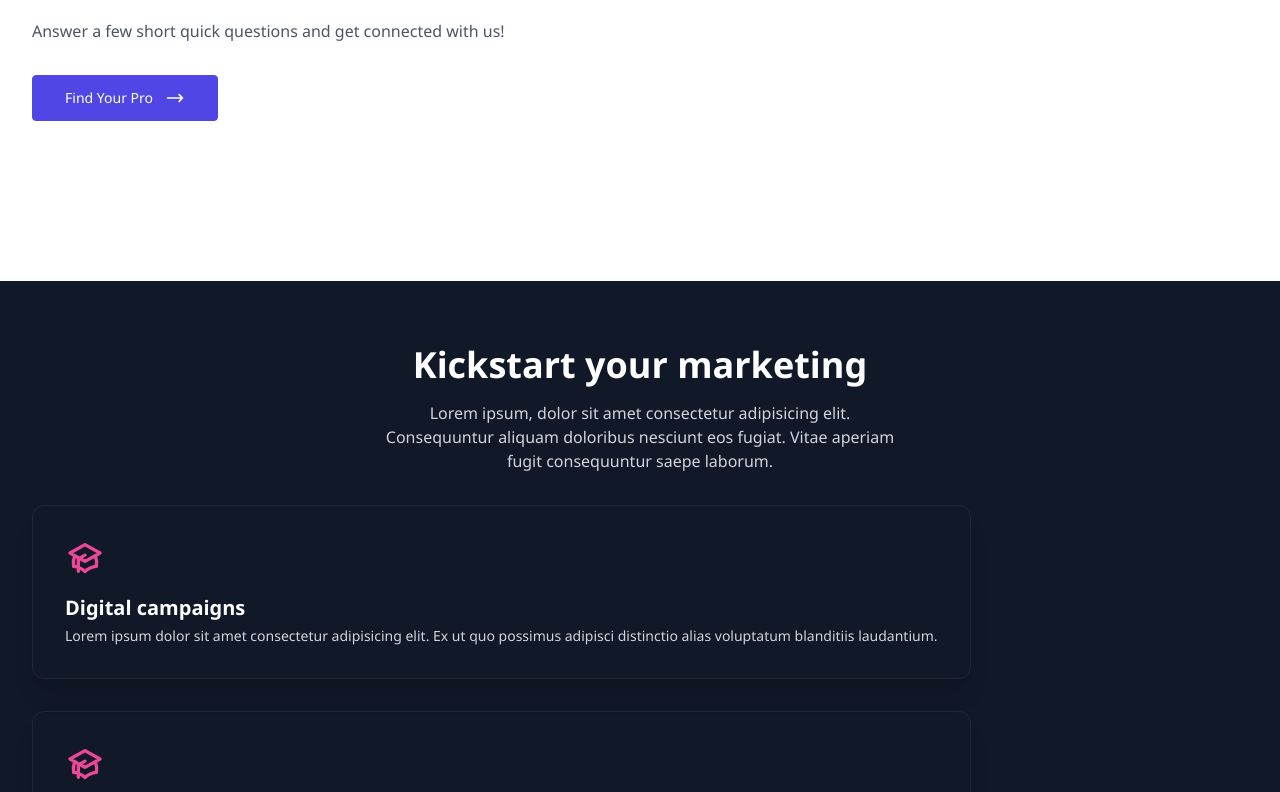
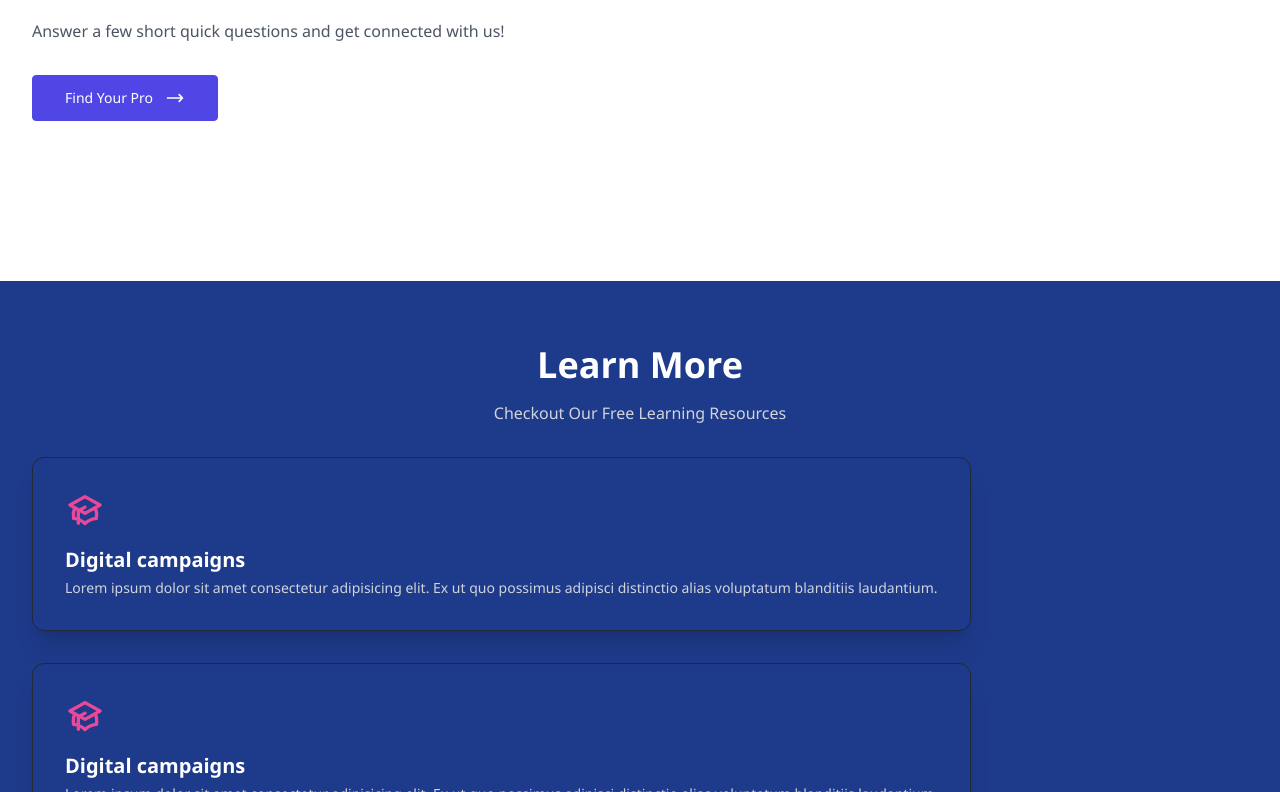
Before and after one commit to MariaIsabelG/blue-prime, a React (Create React App) app: page /#/home in a window 1280 px wide. Shown: the part 308-1100 px from the top of the page. Built offline with nearby package versions, Linux system fonts and the light colour scheme; no server answers.

Commit message:
changed colors and edited text on landing page

```diff
--- a/src/components/LandingPage/LandingPage.jsx
+++ b/src/components/LandingPage/LandingPage.jsx
@@ -65,21 +65,19 @@ function LandingPage() {
       </div>
 </section>
 
-<section className="text-white bg-gray-900">
+<section className="text-white bg-blue-900">
   <div className="max-w-screen-xl px-4 py-16 mx-auto sm:px-6 lg:px-8">
     <div className="max-w-lg mx-auto text-center">
-      <h2 className="text-3xl font-bold sm:text-4xl">Kickstart your marketing</h2>
+      <h2 className="text-3xl font-bold sm:text-4xl">Learn More</h2>
 
       <p className="mt-4 text-gray-300">
-        Lorem ipsum, dolor sit amet consectetur adipisicing elit. Consequuntur
-        aliquam doloribus nesciunt eos fugiat. Vitae aperiam fugit consequuntur
-        saepe laborum.
+        Checkout Our Free Learning Resources
       </p>
     </div>
 
     <div className="grid grid-cols-1 gap-8 mt-8 md:grid-cols-2 lg:grid-cols-3">
       <a
-        className="block p-8 transition border border-gray-800 shadow-xl rounded-xl hover:shadow-pink-500/10 hover:border-pink-500/10"
+        className="block p-8 transition border border-gray-800 shadow-xl rounded-xl hover:shadow-blue-200/10 hover:border-blue-100/10"
         href="/services/digital-campaigns"
       >
         <svg
```
